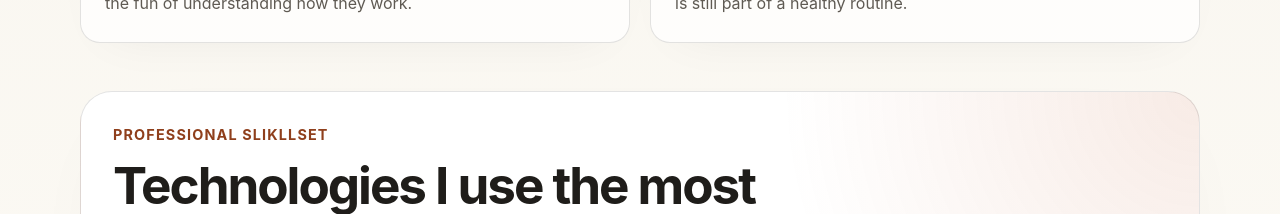
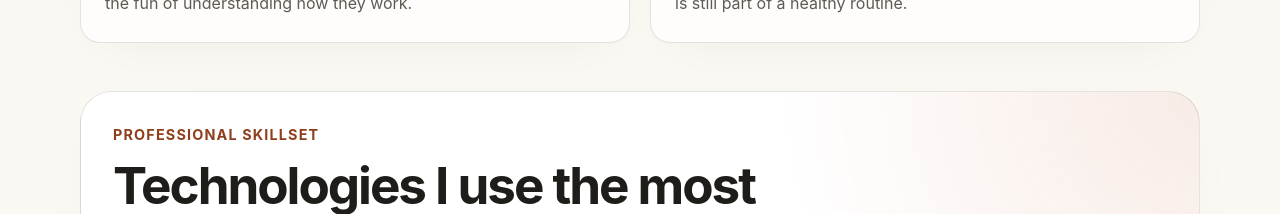
Before and after one commit to shchurofff/portfolio, a Vue app: page /about in a window 1280 px wide. Shown: the part 1180-1394 px from the top of the page. Built offline with nearby package versions, Linux system fonts and the light colour scheme; the HTML template or start-up script is replaced by a standard one.

Commit message:
refactor(about): changed props style and typo

```diff
--- a/src/views/AboutView.vue
+++ b/src/views/AboutView.vue
@@ -25,9 +25,9 @@
     </div>
 
     <InfoPanel
-      :subtitle="'Professional Slikllset'"
-      :title="'Technologies I use the most'"
-      :text="'These are the tools and languages I return to most often while building products, testing ideas and refining my workflow.'"
+      subtitle="Professional Skillset"
+      title="Technologies I use the most"
+      text="These are the tools and languages I return to most often while building products, testing ideas and refining my workflow."
     >
       <div class="row__list">
         <SkillChip
@@ -40,9 +40,9 @@
     </InfoPanel>
 
     <InfoPanel
-      :subtitle="'Let’s connect'"
-      :title="'Open to thoughtful products and good conversations.'"
-      :text="'If you want to talk about frontend, product ideas, collaboration or just share something interesting, feel free to reach out through any of the links below.'"
+      subtitle="Let’s connect"
+      title="Open to thoughtful products and good conversations."
+      text="If you want to talk about frontend, product ideas, collaboration or just share something interesting, feel free to reach out through any of the links below."
     >
       <div class="row__list">
         <ContactChip
```
